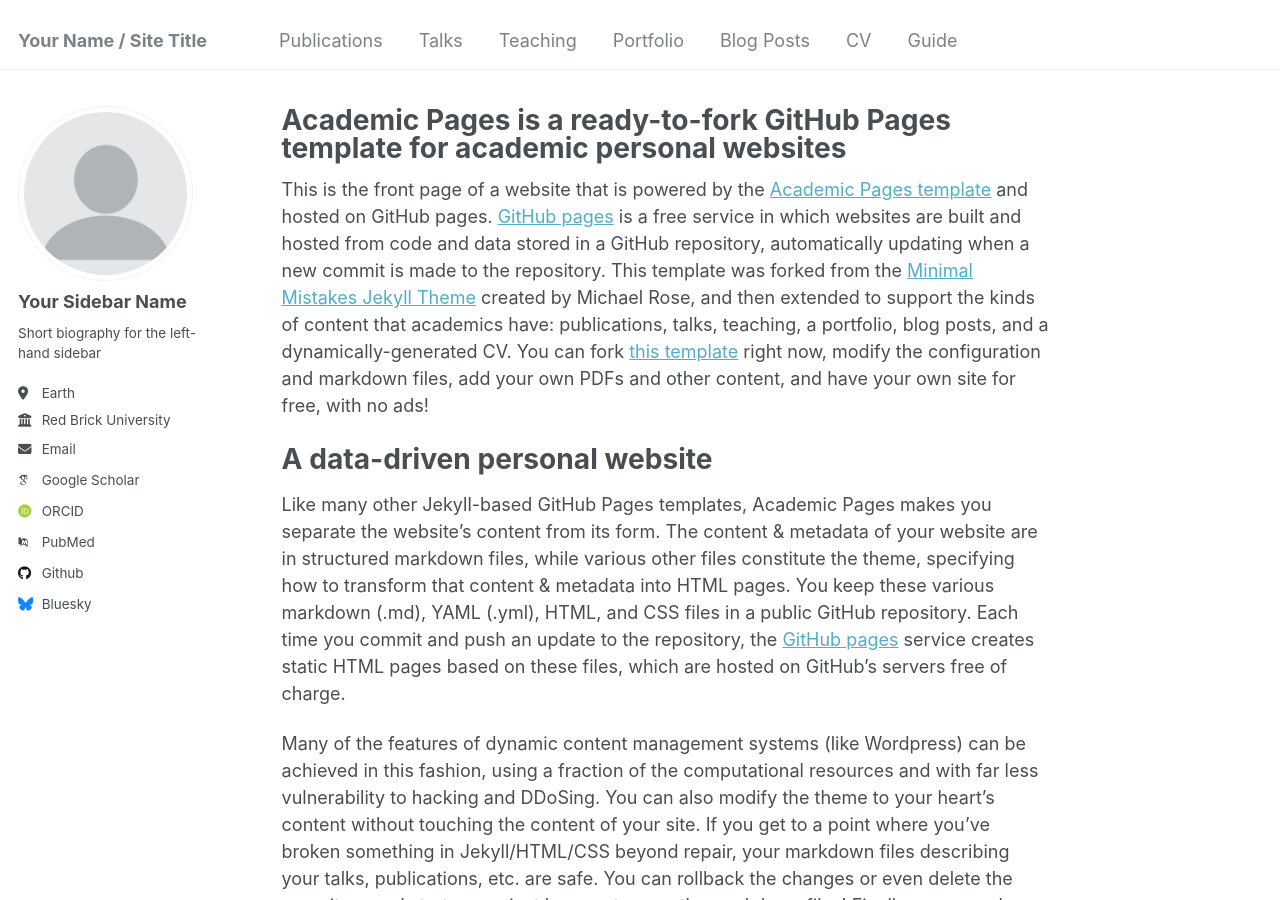
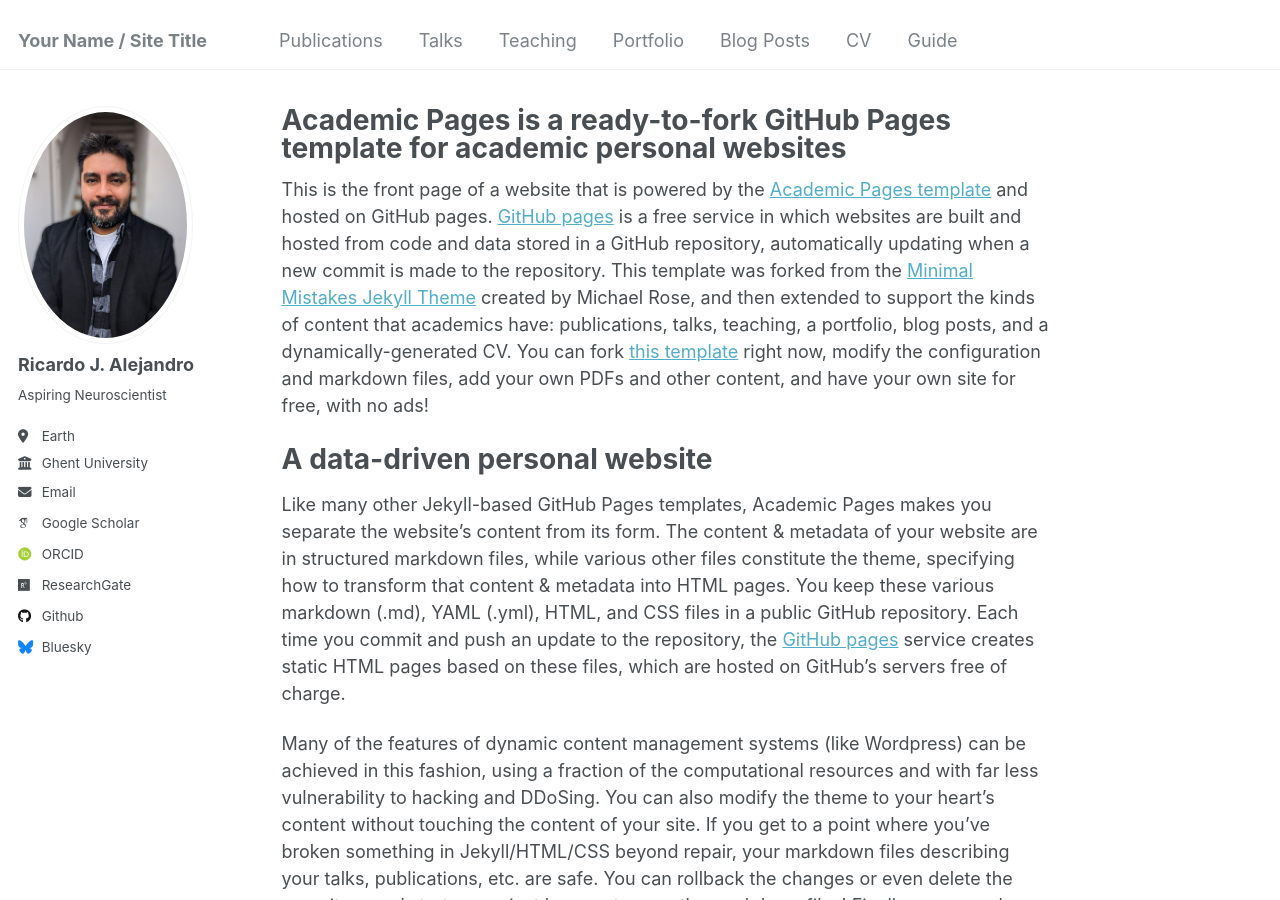
Before and after one commit to rjalejandro/rjalejandro.github.io, a Jekyll site: the page built from _pages/about.md, in a window 1280 px wide and 900 px high. Built offline with Jekyll 4.4.1, drawn with Linux system fonts in a browser that asks for light colours; some web fonts are replaced.

Commit message:
basic com

```diff
--- a/_config.yml
+++ b/_config.yml
@@ -16,40 +16,40 @@
 baseurl                  : "" # the subpath of your site, e.g. "/blog"
 repository               : "rjalejandro/rjalejandro.github.io"
 
-# Site Author - The following control what appear as part of the author content on the side bar.
+# Site Author - The following control what appears as part of the author content on the side bar.
 #               If a field is blank the icon and link will not appear, otherwise it will be shown.
 #               Additional customization can be done by editing /_includes/author-profile.html
 author:
   # Biographic information
-  avatar           : "profile.png"
-  name             : "Your Sidebar Name"
+  avatar           : "prof_pic.png"
+  name             : "Ricardo J. Alejandro"
   pronouns         : # example: "she/her"
-  bio              : "Short biography for the left-hand sidebar"
+  bio              : "Aspiring Neuroscientist"
   location         : "Earth"
-  employer         : "Red Brick University"
+  employer         : "Ghent University"
   uri              : # URL
-  email            : "none@example.org"
+  email            : "Ricardo.AlejandroBenavides@UGent.be"
 
   # Academic websites
   arxiv            : # URL - Update with the correct link to your profile
-  googlescholar    : "https://scholar.google.com/citations?user=PS_CX0AAAAAJ"
+  googlescholar    : "https://scholar.google.com/citations?user=Z_wAJa4AAAAJ&hl=en"
   impactstory      : # URL
-  orcid            : "http://orcid.org/yourorcidurl"
+  orcid            : "https://orcid.org/0000-0003-0516-9887"
   semantic         : # URL
-  pubmed           : "https://www.ncbi.nlm.nih.gov/pubmed/?term=john+snow"
-  researchgate     : # URL
+  pubmed           : # URL
+  researchgate     : "https://www.researchgate.net/profile/Ricardo-Alejandro"
   scopus           : # URL
 
   # Repositories and software development
   bitbucket        : # Username - Update with your username on the site
   codepen          : # Username
   dribbble         : # Username
-  github           : "academicpages"
+  github           : "rjalejandro"
   kaggle           : # Username
   stackoverflow    : # User number or user number and name (i.e., use "1" or "1/jeff-atwood")
 
   # Social media
-  bluesky          : "bsky.app" # Replace this with you Bluesky username
+  bluesky          : "ricalbena.bsky.social" # Replace this with you Bluesky username
   facebook         : # Username
   flickr           : # Username
   foursquare       : # Username
```
Also changed, not shown: images/prof_pic.png (added).
